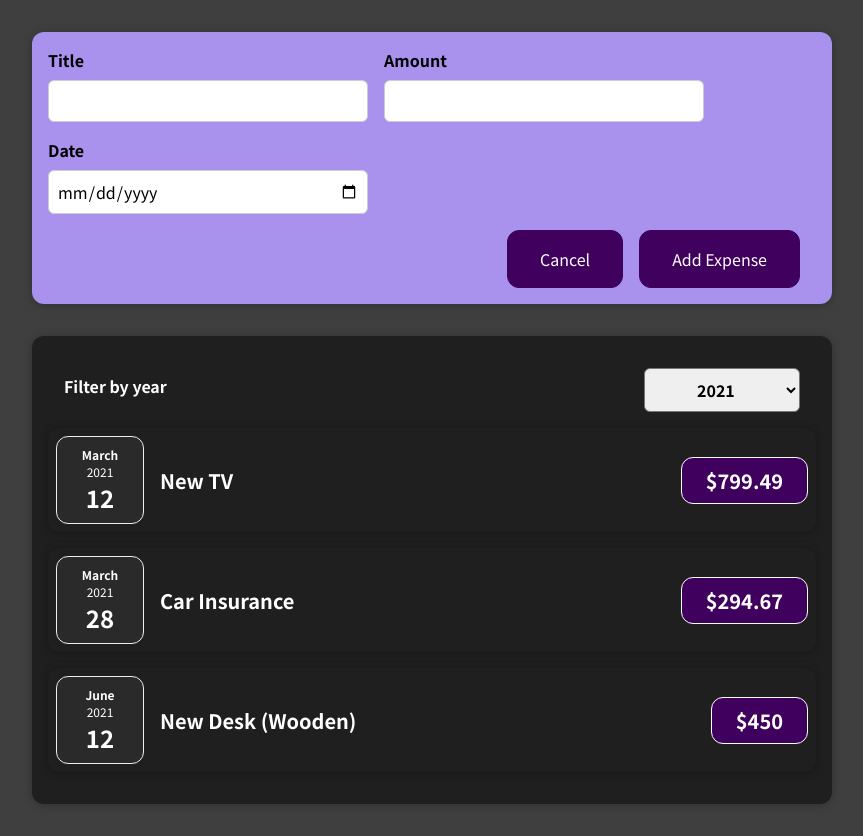
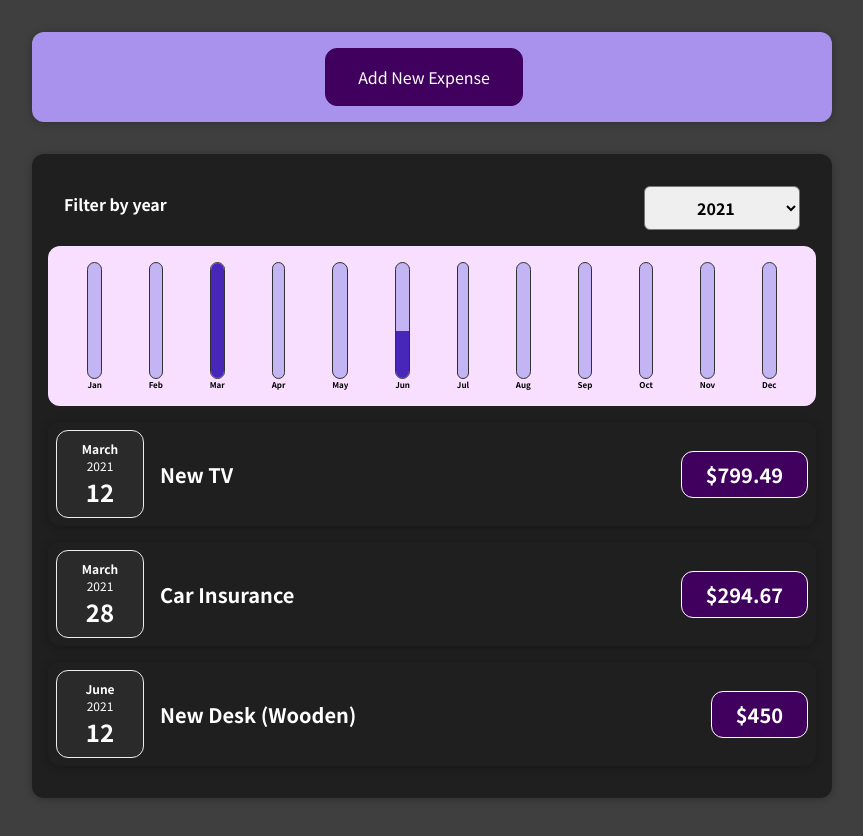
Before and after one commit to jackiepareja/expense-tracker, a React (Create React App) app: page / in a window 1280 px wide. Shown: the whole page, without its empty margins (208-1071 px from the left). Built offline with nearby package versions, Linux system fonts and the light colour scheme.

Commit message:
add: chart w/ dynamic css

```diff
--- /dev/null
+++ b/src/components/Chart/Chart.css
@@ -0,0 +1,9 @@
+.chart {
+  padding: 1rem;
+  border-radius: 12px;
+  background-color: #f8dfff;
+  text-align: center;
+  display: flex;
+  justify-content: space-around;
+  height: 10rem;
+}
--- /dev/null
+++ b/src/components/Chart/Chart.js
@@ -0,0 +1,22 @@
+import './Chart.css';
+
+import ChartBar from './ChartBar';
+
+const Chart = (props) => {
+  const dataPointValues = props.dataPoints.map(dataPoint => dataPoint.value);
+  const totalMaximum = Math.max(...dataPointValues);
+
+  return (
+    <div className="chart">
+      {
+        props.dataPoints.map(dataPoint => <ChartBar
+          key={dataPoint.label}
+          value={dataPoint.value}
+          maxValue={totalMaximum}
+          label={dataPoint.label} />)
+      }
+    </div>
+  );
+}
+
+export default Chart;
--- /dev/null
+++ b/src/components/Chart/ChartBar.css
@@ -0,0 +1,30 @@
+.chart-bar {
+  height: 100%;
+  display: flex;
+  flex-direction: column;
+  align-items: center;
+}
+
+.chart-bar__inner {
+  height: 100%;
+  width: 100%;
+  border: 1px solid #313131;
+  border-radius: 12px;
+  background-color: #c3b4f3;
+  overflow: hidden;
+  display: flex;
+  flex-direction: column;
+  justify-content: flex-end;
+}
+
+.chart-bar__fill {
+  background-color: #4826b9;
+  width: 100%;
+  transition: all 0.3s ease-out;
+}
+
+.chart-bar__label {
+  font-weight: bold;
+  font-size: 0.5rem;
+  text-align: center;
+}
--- /dev/null
+++ b/src/components/Chart/ChartBar.js
@@ -0,0 +1,24 @@
+import './ChartBar.css';
+
+const ChartBar = (props) => {
+  let barFillHeight = '0%';
+
+  if (props.maxValue > 0) {
+    barFillHeight = Math.round((props.value / props.maxValue) * 100) + '%';
+  }
+  return (
+    <div className="chart-bar">
+      <div className="chart-bar__inner">
+        <div
+          className="chart-bar__fill"
+          style={{ height: barFillHeight }}>
+        </div>
+      </div>
+      <div className="chart-bar__label">
+        {props.label}
+      </div>
+    </div>
+  );
+}
+
+export default ChartBar;
--- a/src/components/Expenses/Expenses.js
+++ b/src/components/Expenses/Expenses.js
@@ -3,6 +3,7 @@
 import Card from "../core-ui/Card";
 import "./Expenses.css";
 import ExpensesList from './ExpensesList';
+import ExpensesChart from './ExpensesChart';
 
 const Expenses = (props) => {
 
@@ -26,6 +27,7 @@
 
     <Card className="expenses">
       <ExpensesFilter onChangeFilter={filteredChangeHandler} selectedYear={filteredYear} />
+      <ExpensesChart expenses={filteredExpenses} />
       <ExpensesList items={filteredExpenses} />
     </Card>
   )
--- /dev/null
+++ b/src/components/Expenses/ExpensesChart.js
@@ -0,0 +1,27 @@
+import Chart from '../Chart/Chart';
+
+const ExpensesChart = (props) => {
+  const chartDataPoints = [
+    { label: 'Jan', value: 0 },
+    { label: 'Feb', value: 0 },
+    { label: 'Mar', value: 0 },
+    { label: 'Apr', value: 0 },
+    { label: 'May', value: 0 },
+    { label: 'Jun', value: 0 },
+    { label: 'Jul', value: 0 },
+    { label: 'Aug', value: 0 },
+    { label: 'Sep', value: 0 },
+    { label: 'Oct', value: 0 },
+    { label: 'Nov', value: 0 },
+    { label: 'Dec', value: 0 }
+  ];
+
+  for (const expense of props.expenses) {
+    const expenseMonth = expense.date.getMonth();
+    chartDataPoints[expenseMonth].value += expense.amount;
+  }
+
+  return <Chart dataPoints={chartDataPoints} />
+}
+
+export default ExpensesChart;
--- a/src/components/NewExpense/ExpenseForm.js
+++ b/src/components/NewExpense/ExpenseForm.js
@@ -26,9 +26,10 @@
   const submitHandler = (evt) => {
     evt.preventDefault();
 
+    // grabbing the initial new and current state
     const expenseData = {
       title: enteredTitle,
-      amount: enteredAmount,
+      amount: +enteredAmount,
       date: new Date(enteredDate)
     }
 
@@ -42,25 +43,6 @@
     setEnteredTitle('');
     setEnteredAmount('');
     setEnteredDAte('');
-  }
-
-  // toggleForm = to show
-  const [toggleForm, setToggleForm] = useState(true);
-
-
-
-  const toggleFormHandler = () => {
-    toggleForm ? setToggleForm(false) : setToggleForm(true)
-  }
-
-
-  if (!toggleForm) {
-    return (
-      <div className="new-expense__actions">
-        <button onClick={toggleFormHandler}
-          type="submit">Add Expense</button>
-      </div>
-    )
   }
 
   return (
@@ -93,7 +75,7 @@
         </div>
       </div>
       <div className="new-expense__actions">
-        <button onClick={toggleFormHandler} type="button">Cancel</button>
+        <button type="button" onClick={props.onCancel}  >Cancel</button>
         <button
           type="submit">Add Expense</button>
       </div>
--- a/src/components/NewExpense/NewExpense.js
+++ b/src/components/NewExpense/NewExpense.js
@@ -1,3 +1,4 @@
+import { useState } from 'react';
 import './NewExpense.css';
 import ExpenseForm from './ExpenseForm';
 
@@ -11,10 +12,27 @@
 
     // @liftUpState
     props.onAddExpense(expenseData);
+
+    // will close after adding data
+    setIsEditing(false);
   }
+
+  const [isEditing, setIsEditing] = useState(false);
+
+  const startEditingHandler = () => {
+    setIsEditing(true)
+  }
+
+  const stopEditingHandler = () => {
+    setIsEditing(false)
+  }
+
   return (
     <div className="new-expense">
-      <ExpenseForm onSaveExpenseData={saveExpenseDataHandler} />
+      {!isEditing && <button onClick={startEditingHandler}>Add New Expense</button>}
+      {isEditing && <ExpenseForm
+        onSaveExpenseData={saveExpenseDataHandler}
+        onCancel={stopEditingHandler} />}
     </div>
   )
 }
```
Also changed, not shown: 1 other file (tests, documents, lock files or other folders).
